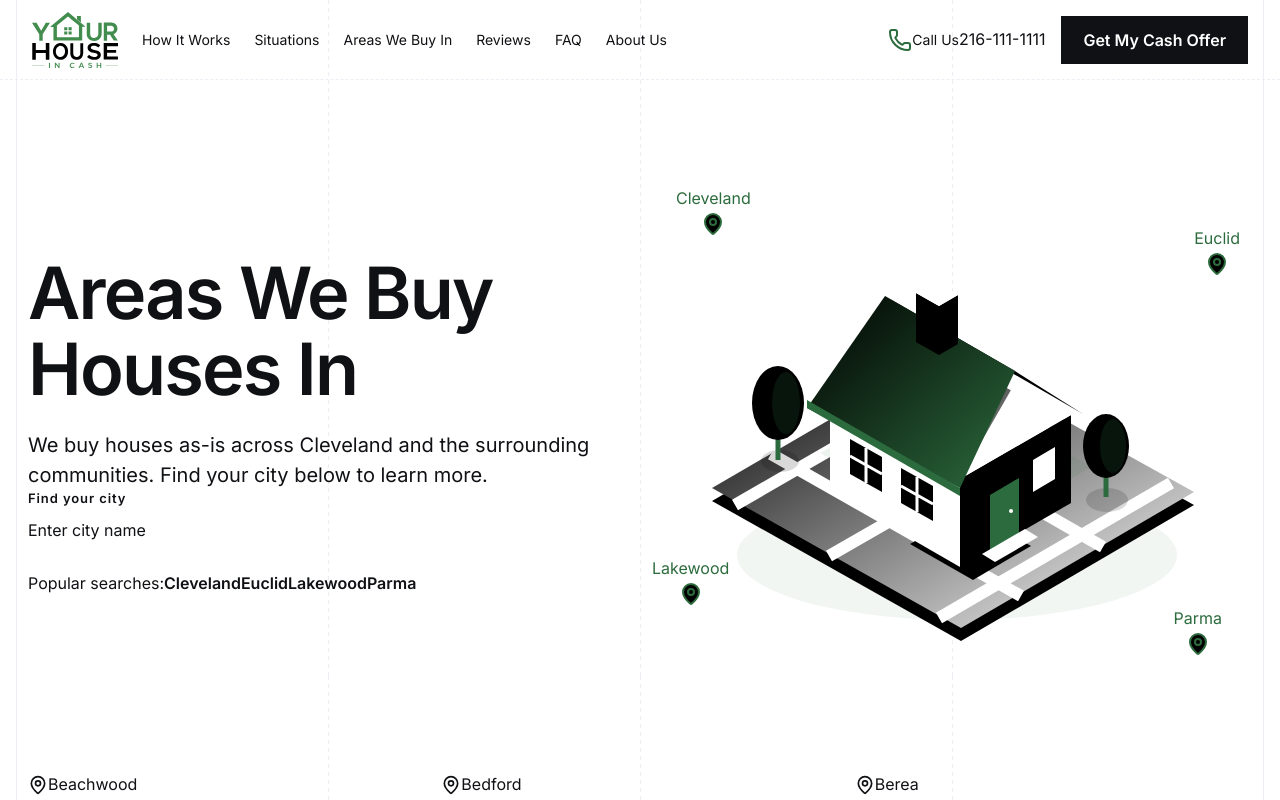
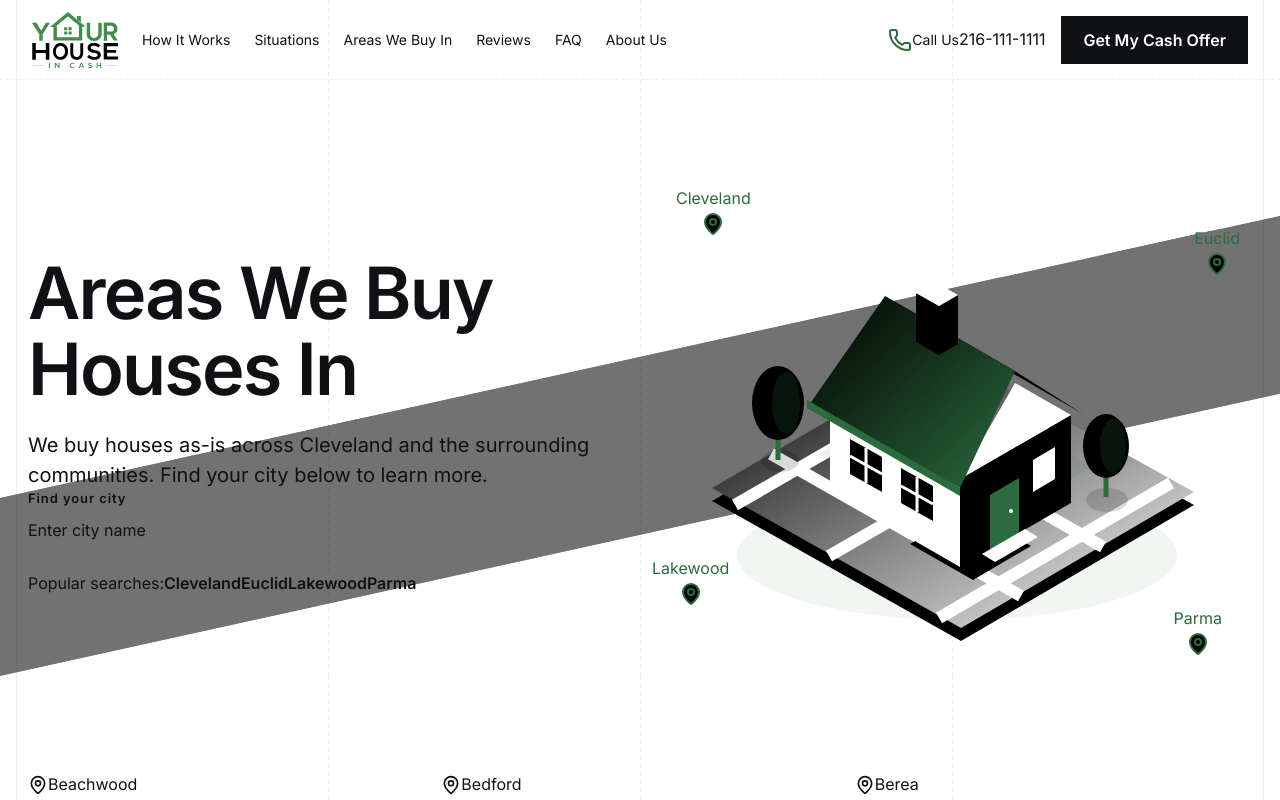
Before and after one commit to YHICAdmin/your-house-in-cash, a Next.js app: page /areas-we-buy-in in a window 1280 px wide. Shown: the top 800 px of the page. Built offline with nearby package versions, Linux system fonts and the light colour scheme.

Commit message:
Refine areas hero gradient and document approved design

```diff
--- a/src/components/area/areas-hero.module.css
+++ b/src/components/area/areas-hero.module.css
@@ -1,6 +1,8 @@
 .hero {
+  --band-slope-depth: var(--spacing-l);
+  --band-angle: calc(atan2(var(--band-slope-depth), 100vw) + 9deg);
   background: var(--color-background);
-  padding-bottom: calc(var(--section-spacing) + var(--spacing-xl));
+  padding-bottom: calc(var(--section-spacing) + var(--spacing-xl) + var(--spacing-2xl) + var(--spacing-xl));
 }
 
 .layout {
@@ -85,21 +87,35 @@
 .pin3 { bottom: 4%; right: 5%; }
 
 .gradient {
+  --band-deep: color-mix(in srgb, var(--color-brand-dark) 70%, var(--color-brand-light));
+  --band-mid: color-mix(in srgb, var(--color-brand) 65%, var(--color-brand-light));
   position: absolute;
   inset-inline: 0;
   bottom: 0;
-  height: 180px;
-  background: linear-gradient(115deg, var(--color-brand-dark) 0%, var(--color-brand) 40%, var(--color-brand-light) 72%, var(--color-brand) 100%);
-  clip-path: polygon(0 65%, 100% 0, 100% 45%, 0 100%);
+  height: calc(var(--spacing-3xl) + var(--spacing-s));
+  transform: skewY(calc(-1 * var(--band-angle)));
+  transform-origin: left bottom;
+  opacity: 0.55;
   pointer-events: none;
 }
 
+.gradient svg {
+  display: block;
+  width: 100%;
+  height: 100%;
+}
+
 @media (min-width: 768px) {
+  .hero { --band-slope-depth: var(--spacing-2xl); }
   .intro { margin-bottom: var(--spacing-l); }
-  .gradient { height: 240px; }
+  .gradient { height: calc(var(--spacing-3xl) + var(--spacing-2xl) + var(--spacing-m)); }
 }
 
 @media (min-width: 1200px) {
+  .hero {
+    --band-slope-depth: var(--spacing-3xl);
+    padding-bottom: calc(var(--section-spacing) + var(--spacing-3xl) + var(--spacing-xl) + var(--spacing-l) + var(--spacing-2xl) + var(--spacing-xl));
+  }
   .content { grid-column: 1 / span 6; }
   .illustration { grid-column: 7 / span 6; }
 }
--- a/src/components/area/areas-hero.tsx
+++ b/src/components/area/areas-hero.tsx
@@ -12,7 +12,36 @@ export function AreasHero({ cities }: { cities: readonly NearbyCity[] }) {
 
   return (
     <section className={`${styles.hero} section-spacing system-lines-bg`} aria-labelledby="areas-heading">
-      <div className={styles.gradient} aria-hidden="true" />
+      <div className={styles.gradient} aria-hidden="true">
+        <svg viewBox="0 0 1440 200" preserveAspectRatio="none" focusable="false">
+          <defs>
+            <linearGradient id="areas-band-base" x1="0" y1="0" x2="1" y2=".7">
+              <stop stopColor="var(--band-deep)" />
+              <stop offset=".45" stopColor="var(--band-mid)" />
+              <stop offset="1" stopColor="var(--band-deep)" />
+            </linearGradient>
+            <linearGradient id="areas-band-light" x1="0" y1="0" x2=".25" y2="1">
+              <stop stopColor="var(--color-brand-light)" />
+              <stop offset=".48" stopColor="var(--band-mid)" />
+              <stop offset="1" stopColor="var(--band-deep)" />
+            </linearGradient>
+            <linearGradient id="areas-band-wave" x1="0" y1="0" x2="0" y2="1">
+              <stop stopColor="var(--band-deep)" />
+              <stop offset=".5" stopColor="var(--band-mid)" />
+              <stop offset="1" stopColor="var(--color-brand-light)" />
+            </linearGradient>
+            <radialGradient id="areas-band-glow">
+              <stop stopColor="var(--color-brand-light)" stopOpacity=".85" />
+              <stop offset="1" stopColor="var(--color-brand-light)" stopOpacity="0" />
+            </radialGradient>
+          </defs>
+          <path d="M0 0H1440V200H0Z" fill="url(#areas-band-base)" />
+          <path d="M-80 155C160 175 200-75 510 20S830 220 1060 90 1300-35 1520 55V240H-80Z" fill="url(#areas-band-light)" />
+          <path d="M-50 210C150 75 270 20 460 95S755 200 955 65 1270 55 1490-30V-60H-50Z" fill="url(#areas-band-wave)" />
+          <ellipse cx="350" cy="155" rx="320" ry="130" fill="url(#areas-band-glow)" />
+          <ellipse cx="1240" cy="40" rx="300" ry="135" fill="url(#areas-band-glow)" />
+        </svg>
+      </div>
       <div className={`${styles.layout} content-grid`}>
         <div className={styles.content}>
           <div className={styles.intro}>
```
Also changed, not shown: project-documentation/website-specification/areas-we-buy-in-page.md (+6 -4 lines).
